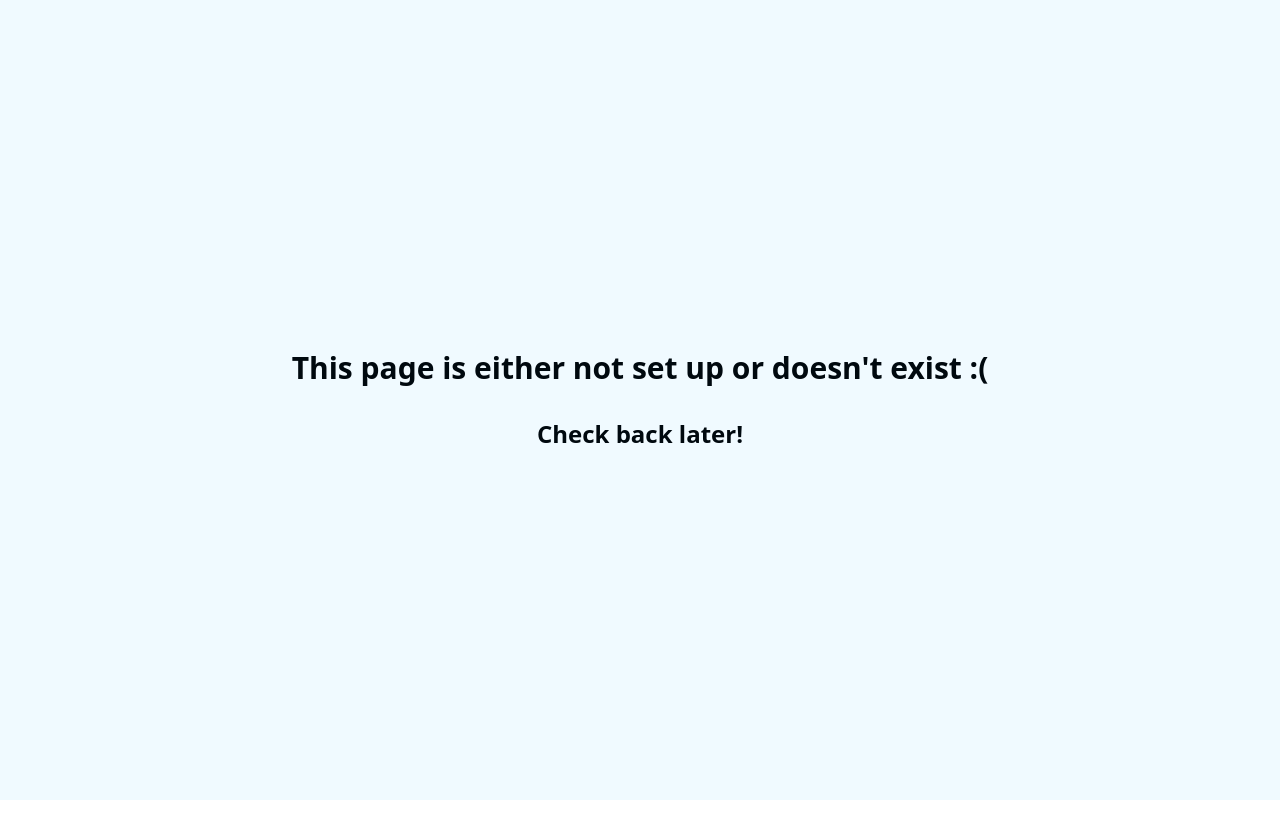
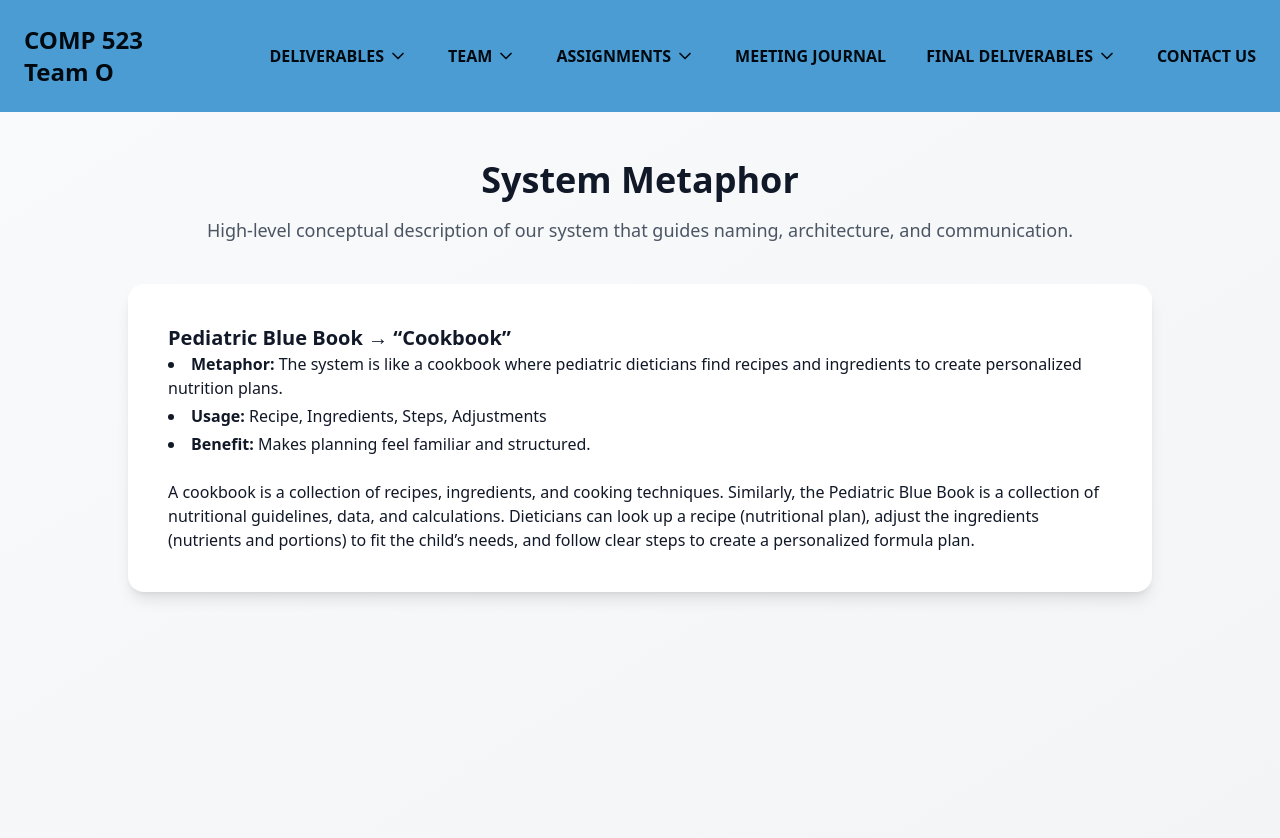
Before and after one commit to ethanbonsall/COMP-523-O, a Next.js app in the folder web/: page /system-metaphor in a window 1280 px wide. Before the commit this address had no page. Shown: the top 838 px of the page. Before the commit the page ends 800 px from the top, so only its background shows below. Built offline with nearby package versions, Linux system fonts and the light colour scheme.

Commit message:
Added system metaphor

```diff
--- a/web/components/navbar.tsx
+++ b/web/components/navbar.tsx
@@ -62,6 +62,12 @@ export default function Navbar() {
               className="hover:bg-secondary-400 p-2 rounded"
             >
               D3. Architecture Diagram
+            </Link>
+            <Link
+              href="/system-metaphor"
+              className="hover:bg-secondary-400 p-2 rounded"
+            >
+              D4. System Metaphor
             </Link>
           </div>
         </div>
@@ -150,6 +156,7 @@ export default function Navbar() {
                   <Link href="/specifications">D1. Specifications</Link>
                   <Link href="/platform-evaluation">D2. Platform Evaluation</Link>
                   <Link href="/architecture-diagram">D3. Architecture Diagram</Link>
+                  <Link href="/system-metaphor">D4. System Metaphor</Link>
 
                 </div>
               )}
--- /dev/null
+++ b/web/pages/system-metaphor.tsx
@@ -0,0 +1,45 @@
+import Navbar from "@/components/navbar";
+import Head from "next/head";
+
+const SystemMetaphor = () => {
+  return (
+    <>
+      <Head>
+        <title>Development Platform Evaluation</title>
+      </Head>
+      <Navbar />
+      <main className="min-h-screen bg-gradient-to-br from-gray-50 to-gray-100 text-gray-900 p-6 md:p-12">
+        <div className="max-w-5xl mx-auto space-y-10">
+
+          <section className="text-center">
+            <h1 className="text-4xl font-bold mb-4">
+              System Metaphor
+            </h1>
+            <p className="text-lg text-gray-600">
+              High-level conceptual description of our system that guides naming, architecture, and communication.
+            </p>
+          </section>
+
+          <section className="bg-white shadow-lg rounded-2xl p-6 md:p-10 space-y-6">
+            <div>
+                <p className = "text-xl font-bold">Pediatric Blue Book &#8594; “Cookbook”</p>
+                <ul className="list-disc list-inside space-y-1">
+                  <li><strong>Metaphor:</strong> The system is like a cookbook where pediatric dieticians find recipes and ingredients to create personalized nutrition plans. </li>
+                  <li><strong>Usage:</strong> Recipe, Ingredients, Steps, Adjustments </li>
+                  <li><strong>Benefit:</strong> Makes planning feel familiar and structured. </li>
+                </ul>
+                <br></br>
+              <div>
+                <p>A cookbook is a collection of recipes, ingredients, and cooking techniques. Similarly, the Pediatric Blue Book is a collection of nutritional guidelines, data, and calculations. Dieticians can look up a recipe (nutritional plan), adjust the ingredients (nutrients and portions) to fit the child’s needs, and follow clear steps to create a personalized formula plan. </p>
+              </div>
+              </div>
+          </section>
+
+
+        </div>
+      </main>
+    </>
+  );
+};
+
+export default SystemMetaphor;
```
